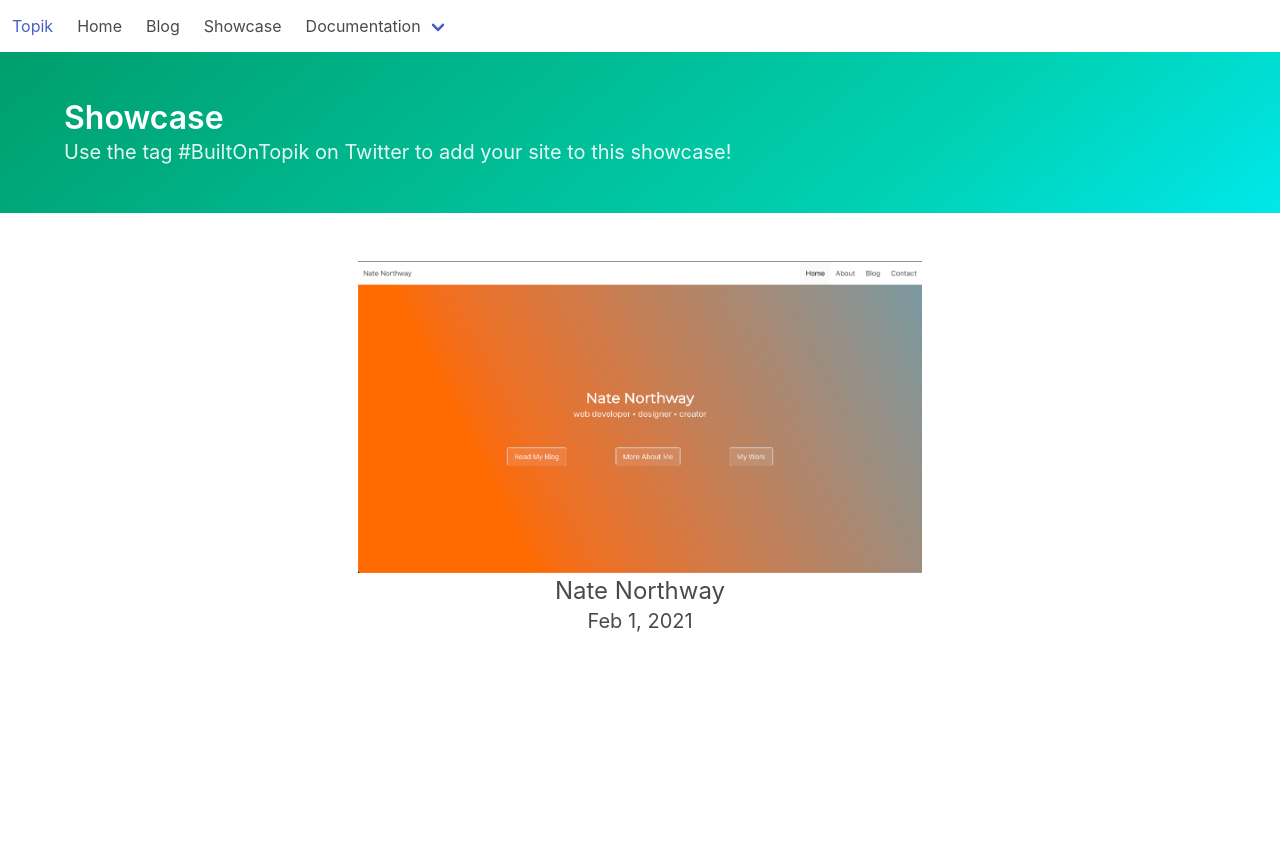
After one commit to nnorthway/topik, a PHP site: page /flat_blog/showcase in a window 1280 px wide. The commit adds this page. Run offline with PHP 8.4, Linux system fonts and the light colour scheme.

Commit message:
Adding Showcase
--config--
updated to reflect live URL

--footer--
added link to copyright
removed unneeded debug log

--header--
added CSS for showcase items

added nav link to showcase page

--showcase--
initial commit

--/img/--
initial commit. folder will be used for all image assets

--img/nate_northway--
initial commit

```diff
--- a/config.php
+++ b/config.php
@@ -1,3 +1,3 @@
 <?php
 $blogName = "Topik";
-$base = "http://localhost:8888/flat_blog/";
+$base = "http://topik.natenorthway.com/";
--- a/footer.php
+++ b/footer.php
@@ -5,6 +5,7 @@
           Made with &#x2665; by <a href='https://natenorthway.com' target='_blank'>Nate Northway</a><br />
           <a href='https://github.com/nnorthway/topik' target='_blank'>Github</a><br />
           <a href='<?php echo $base; ?>privacy'>Privacy</a><br />
+          <a href='<?php echo $base; ?>copyright'>Copyright</a>
         </p>
       </div>
     </div>
@@ -12,7 +13,6 @@
     document.addEventListener('DOMContentLoaded', () => {
       const menu_toggle = document.getElementById('navbar_toggle');
       if (menu_toggle) {
-        console.log(menu_toggle);
         menu_toggle.addEventListener('click', (e) => {
           e.preventDefault();
           const target = document.getElementById(menu_toggle.dataset.target);
--- a/header.php
+++ b/header.php
@@ -42,6 +42,20 @@
     .content pre code {
       padding-left: 1em;
     }
+    .showcase {
+      display: flex;
+      flex-direction: column;
+      align-items: center;
+      align-content: center;
+      justify-content: center;
+      color: #4a4a4a;
+    }
+    .showcase img {
+      margin: 0 auto;
+    }
+    .showcase:hover img {
+      filter: brightness(50%);
+    }
     </style>
   </head>
   <body>
@@ -58,6 +72,7 @@
         <div id='navbar' class='navbar-menu'>
           <a class='navbar-item' href='<?php echo $base; ?>'>Home</a>
           <a class='navbar-item' href='<?php echo $base; ?>posts'>Blog</a>
+          <a class='navbar-item' href='<?php echo $base; ?>showcase'>Showcase</a>
           <div class='navbar-item has-dropdown is-hoverable'>
             <a class='navbar-link' href='<?php echo $base; ?>documentation'>
               Documentation
--- /dev/null
+++ b/showcase.php
@@ -0,0 +1,30 @@
+<?php
+include 'config.php';
+$title = "Showcase";
+include 'header.php';
+?>
+<section class='hero is-bold is-primary'>
+  <div class='hero-body'>
+    <div class='container'>
+      <h1 class='title'>Showcase</h1>
+      <p class='subtitle'>
+        Use the tag #BuiltOnTopik on Twitter to add your site to this showcase!
+      </p>
+    </div>
+  </div>
+</section>
+<section class='section'>
+  <div class='container'>
+    <div class='columns is-centered'>
+      <div class='column is-half'>
+        <a class='showcase' href='http://beta.natenorthway.com'>
+          <img src='<?php echo $base; ?>img/nate_northway.png' load='lazy' alt="Nate Northway's Site Built With Topik" target='_blank' />
+          <h4 class='is-size-4'>Nate Northway</h4>
+          <p class='subtitle'>
+            Feb 1, 2021
+          </p>
+        </a>
+      </div>
+    </div>
+  </div>
+</section>
```
Also changed, not shown: img/nate_northway.png (added).
